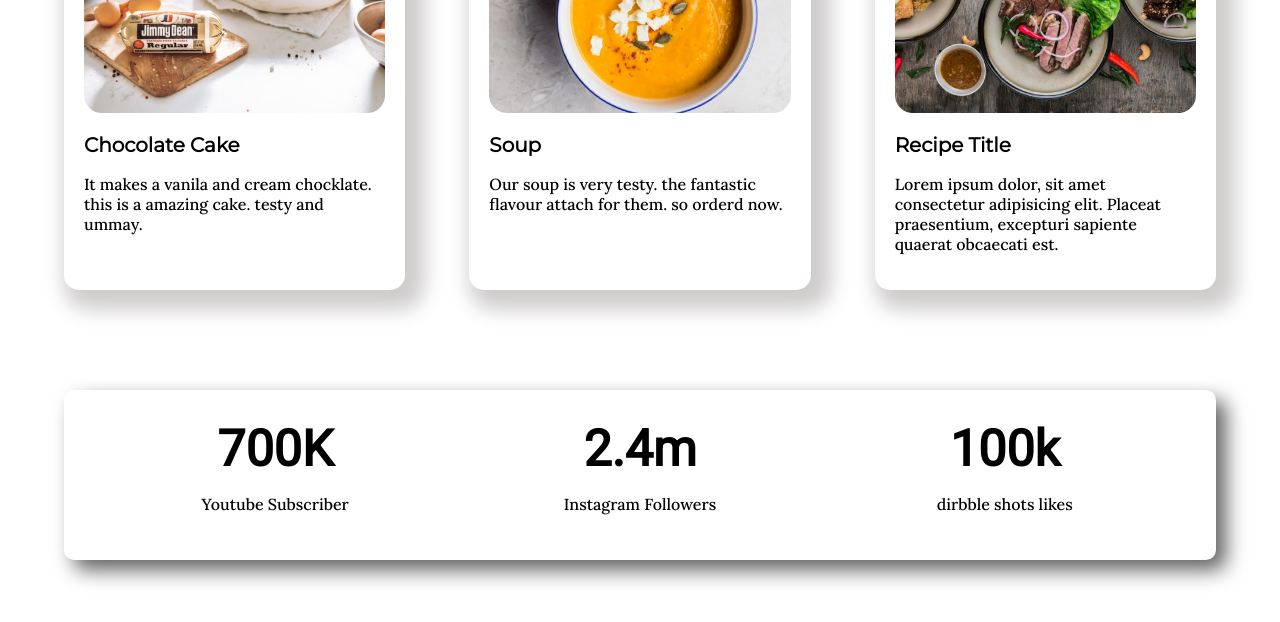
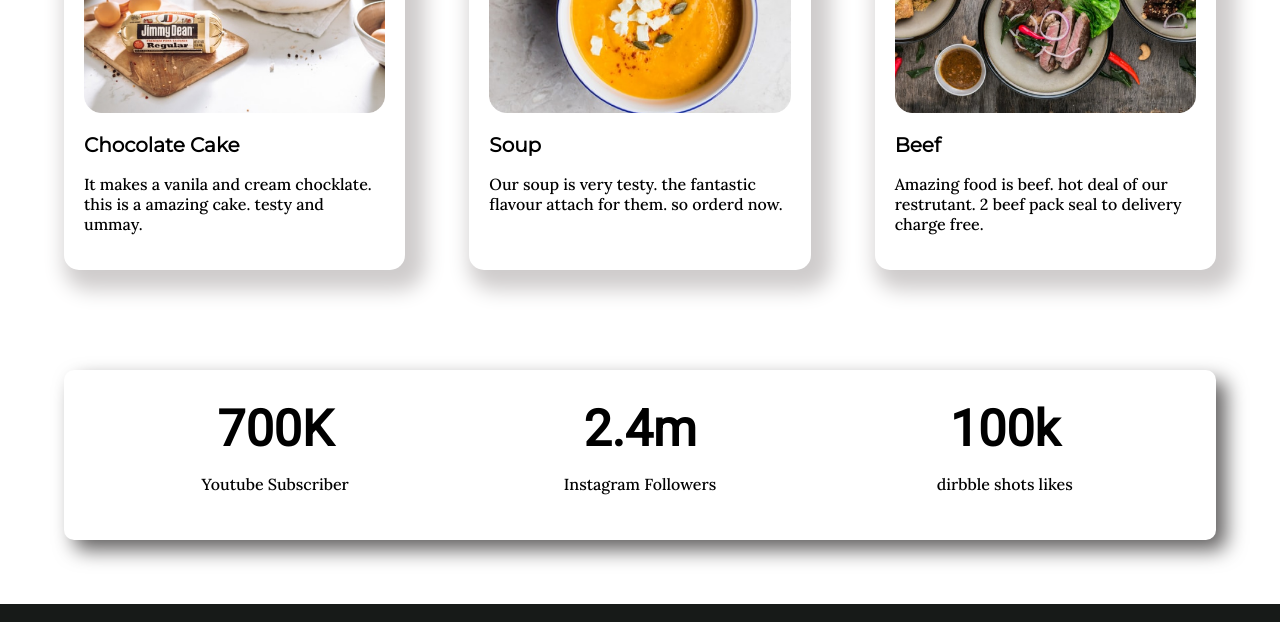
Before and after one commit to rezaulkarim1998/food-network, a plain HTML site: page index.html in a window 1280 px wide. Shown: the part 1614-2236 px from the top of the page. Drawn offline with Linux system fonts and the light colour scheme.

Commit message:
beef recipe added

```diff
--- a/index.html
+++ b/index.html
@@ -85,8 +85,8 @@
                 <img src="Project Cover1.jpg" alt="">
             </div>
             <div class="div-desc">
-                <h2 class="bold-head">Recipe Title</h2>
-                <p>Lorem ipsum dolor, sit amet consectetur adipisicing elit. Placeat praesentium, excepturi sapiente quaerat obcaecati est.</p>
+                <h2 class="bold-head">Beef</h2>
+                <p>Amazing food is beef. hot deal of our restrutant. 2 beef pack seal to delivery charge free.</p>
             </div>
         </div>
 
```
